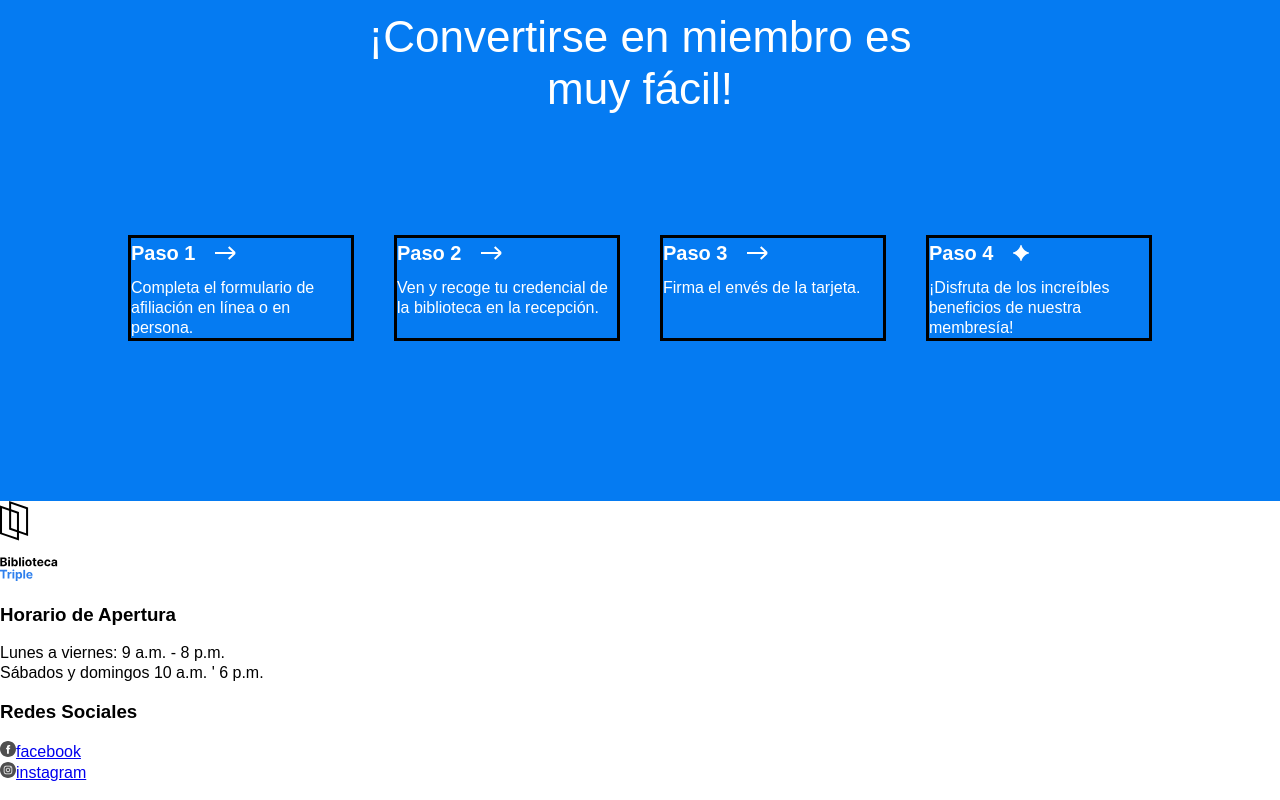
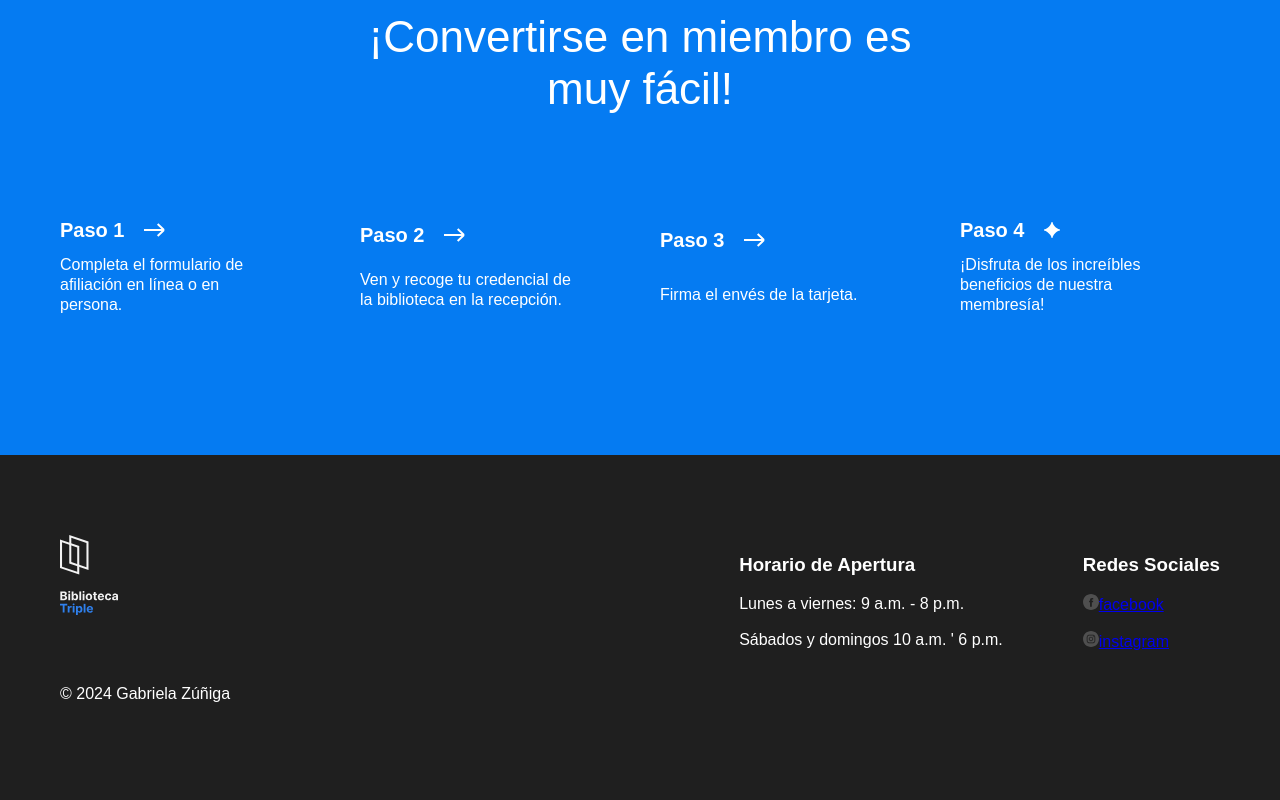
Before and after one commit to Gab-Zuin/web_project_library, a plain HTML site: page index.html in a window 1280 px wide. Shown: the part 3027-3827 px from the top of the page. Drawn offline with Linux system fonts and the light colour scheme.

Commit message:
avance 2.2 estilos css

```diff
--- a/index.html
+++ b/index.html
@@ -276,7 +276,7 @@
         <section class="footer__columns">
           <div class footer__column>
             <img
-              src="./images/logo.svg"
+              src="./images/logo_white.svg"
               alt="imagen de logotipo"
               class="footer__logo"
             />
@@ -293,7 +293,7 @@
             </ul>
           </div>
           <div class="footer__column_content_social">
-            <h3 class footer__column-heading>Redes Sociales</h3>
+            <h3 class="footer__column-heading">Redes Sociales</h3>
             <ul class="footer__list">
               <li class="footer__list-item">
                 <a class="foot_column-link" href="#">
@@ -304,8 +304,6 @@
                   />facebook</a
                 >
               </li>
-
-                <ul class="footer__list">
               <li class="footer__list-item">
                 <a class="foot_column-link" href="#">
                   <img
@@ -315,8 +313,10 @@
                   />instagram</a
                 >
               </li>
+            </ul>
           </div>
         </section>
+        <p class="footer__copyright">© 2024 Gabriela Zúñiga</p>
       </footer>
     </div>
   </body>
--- a/styles/style.css
+++ b/styles/style.css
@@ -312,12 +312,15 @@
   margin: 100px 0 0;
   display: flex;
   justify-content: center;
+  column-gap: 40px;
 }
 
 .step {
   flex-basis: 220px;
-  margin: 20px;
-  border: solid #000000;
+  padding-right: 40px;
+  display: flex;
+  flex-wrap: wrap;
+  align-items: center;
 }
 
 .step__title {
@@ -339,21 +342,31 @@
 
 .footer {
   box-sizing: border-box;
+  padding: 80px 60px;
+  background-color: #1f1f1f;
 }
 
 .footer__columns {
+  display: flex;
+  justify-content: space-between;
+  color: #fff;
 }
 
 .footer__column_content_hours {
+  margin-left: auto;
 }
 
 .footer__column_content_social {
+  margin-left: 80px;
 }
 
 .footer__logo {
+  width: 58px;
+  height: 80px;
 }
 
 .footer__column-heading {
+  margin-top: 20px;
 }
 
 .footer__list {
@@ -364,15 +377,22 @@
 }
 
 .footer__list-item {
+  margin-bottom: 16px;
 }
 
 .footer__column-link {
   color: white;
   text-decoration: none;
+  display: flex;
+  align-items: center;
+  column-gap: 10px;
 }
 
 .footer__social-icon {
+  width: 16px;
+  height: 16px;
 }
 
 .footer__copyright {
+  color: #fff;
 }
```
Lines whose indentation alone changed are shown as unchanged.
